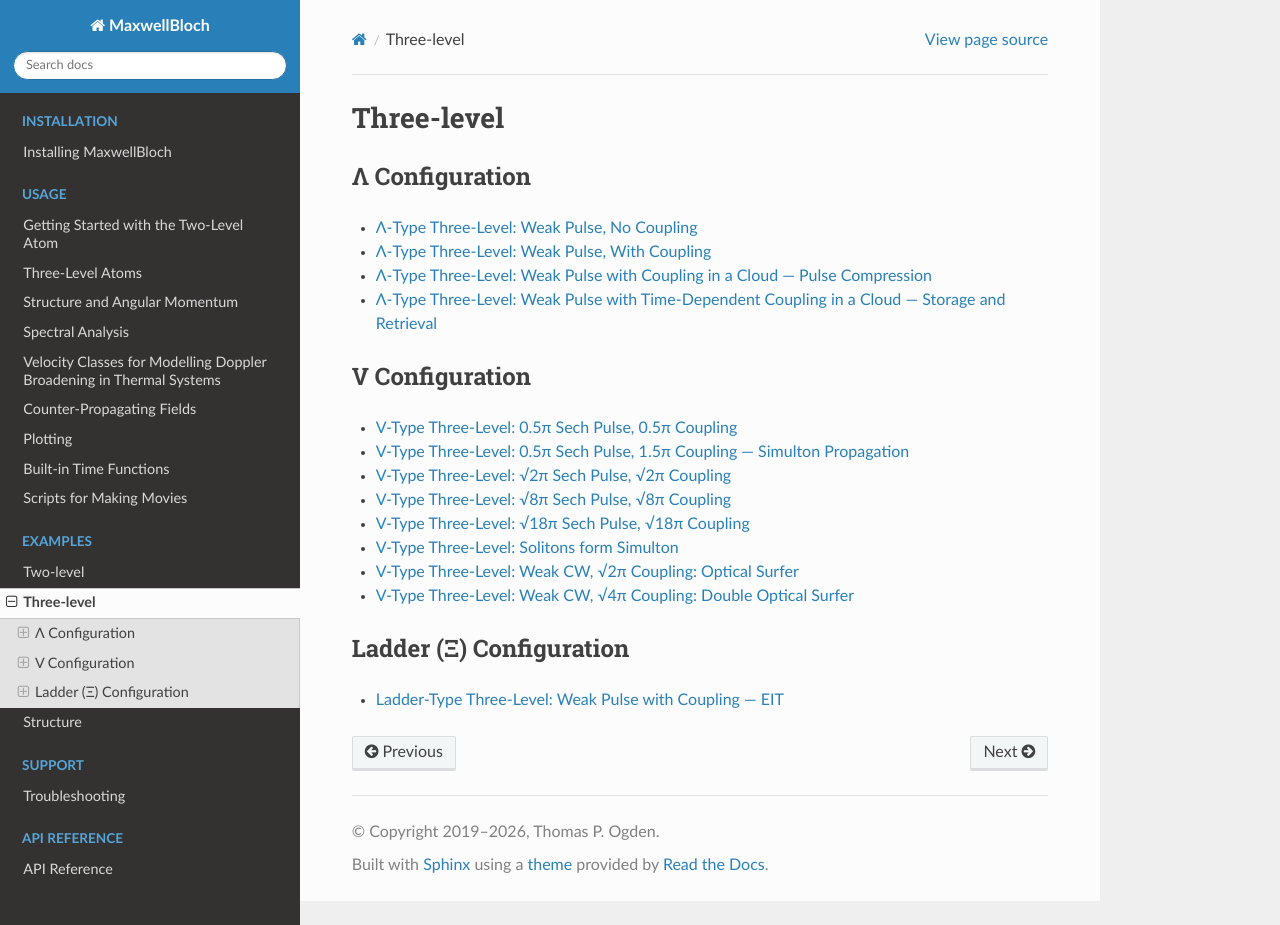
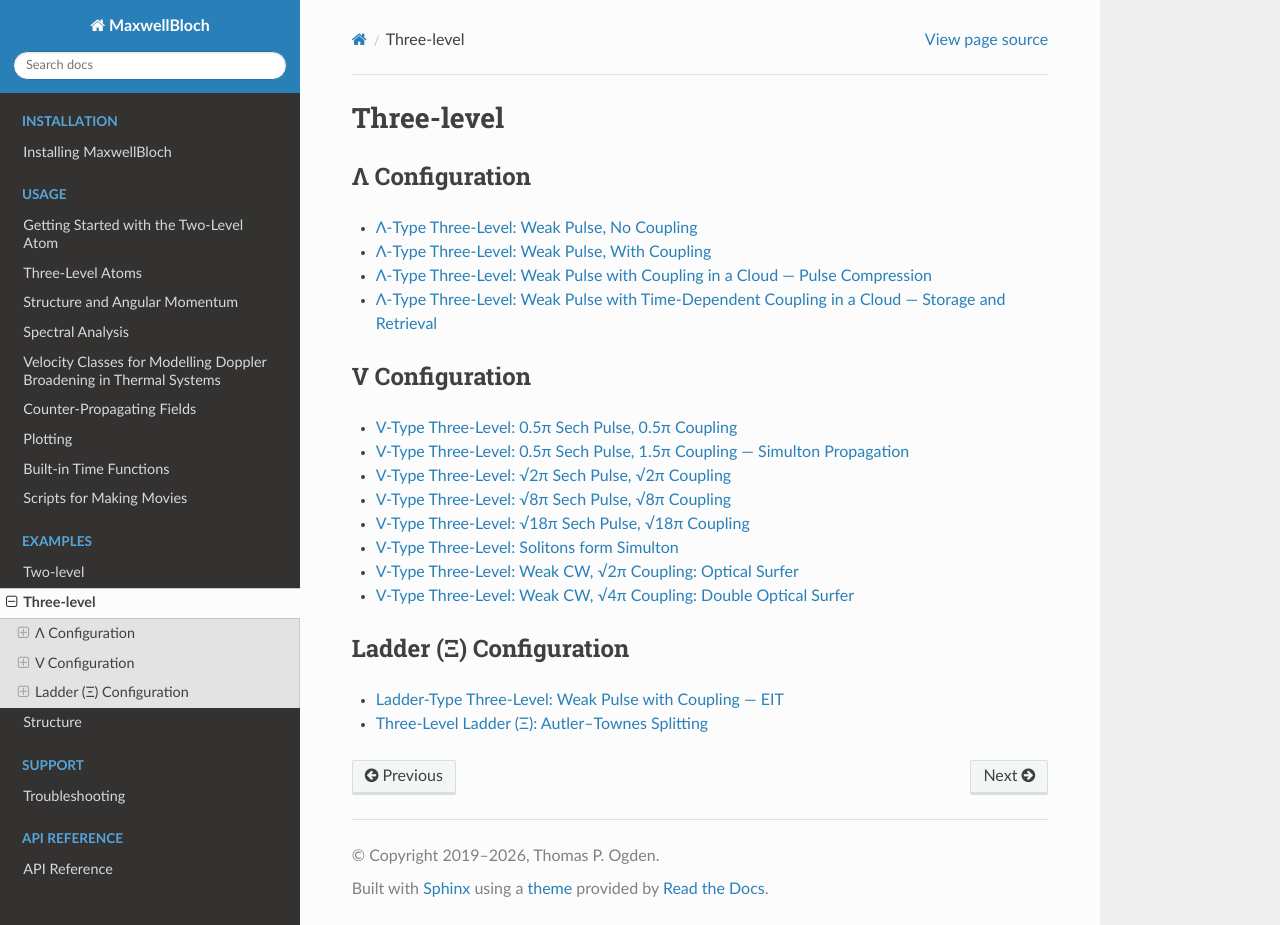
Before and after one commit to tpogden/maxwellbloch, a Sphinx documentation site: the page built from docs/examples/three-level.rst, in a window 1280 px wide and 925 px high. Built offline with Sphinx 7.4.7 and the Read the Docs theme 3.1.0, drawn with Linux system fonts in a browser that asks for light colours.

Commit message:
A1: add Autler-Townes splitting example (Ξ ladder)
Demonstrates AT splitting in a three-level ladder system: a strong CW
coupling field on |1⟩-|2⟩ dresses the intermediate level into two
eigenstates separated by Ω_c, giving a doublet in the probe absorption
spectrum. Four coupling strengths (0, 1, 2, 5 γ) are overlaid to show
the doublet emerging and widening linearly with Ω_c.

Uses plot.spectrum_overlay and plot.field_spacetime (Plotly, interactive).
Peak-position measurement with scipy.signal.find_peaks verifies the
Ω_c-proportional splitting numerically.

Co-Authored-By: Claude Sonnet 4.6 <noreply@anthropic.com>

```diff
--- a/docs/examples/three-level.rst
+++ b/docs/examples/three-level.rst
@@ -38,3 +38,4 @@
    :maxdepth: 1
 
    mbs-ladder-weak-pulse-coupling-decay
+   mbs-ladder-autler-townes
```
Also changed, not shown: docs/examples/mbs-ladder-autler-townes.ipynb (added).
